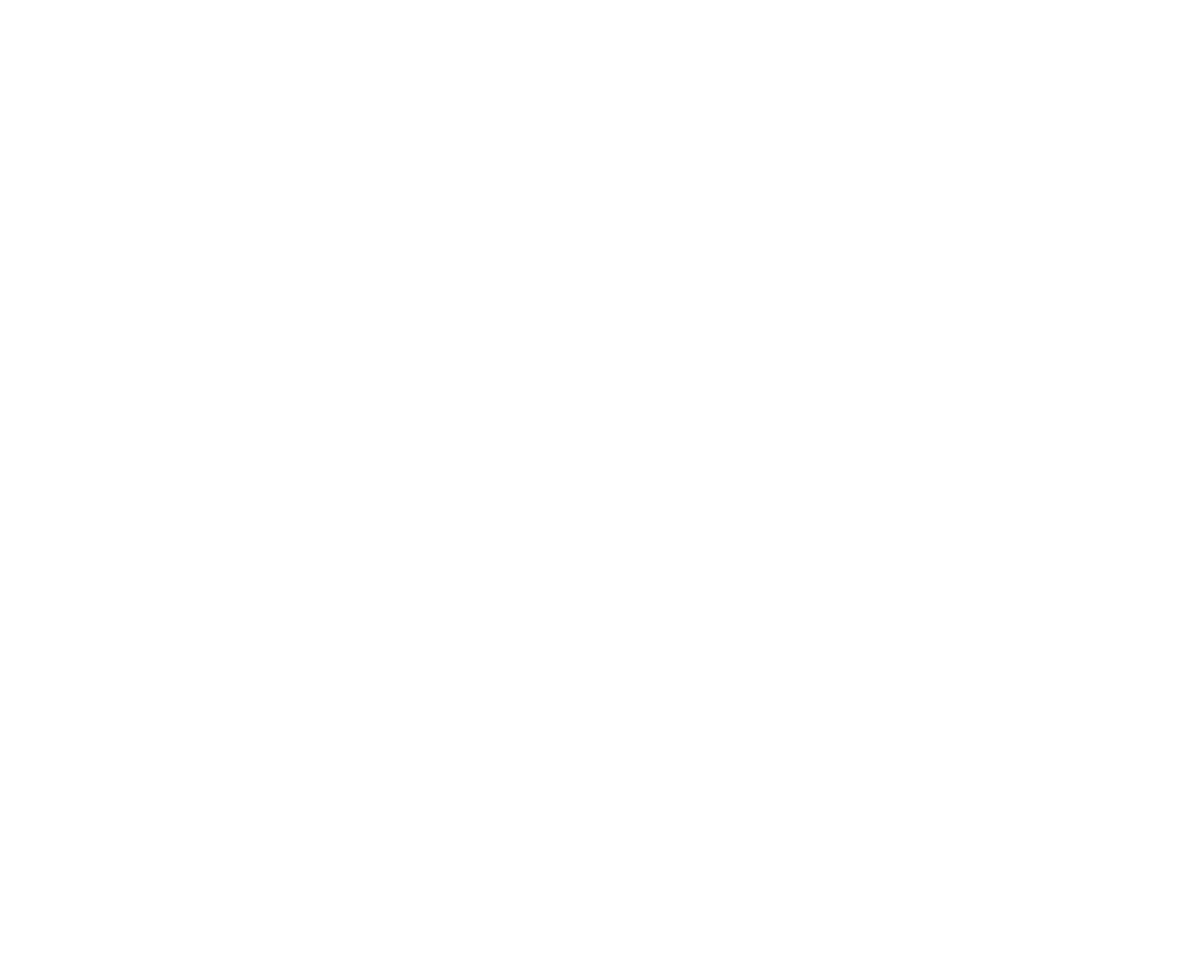
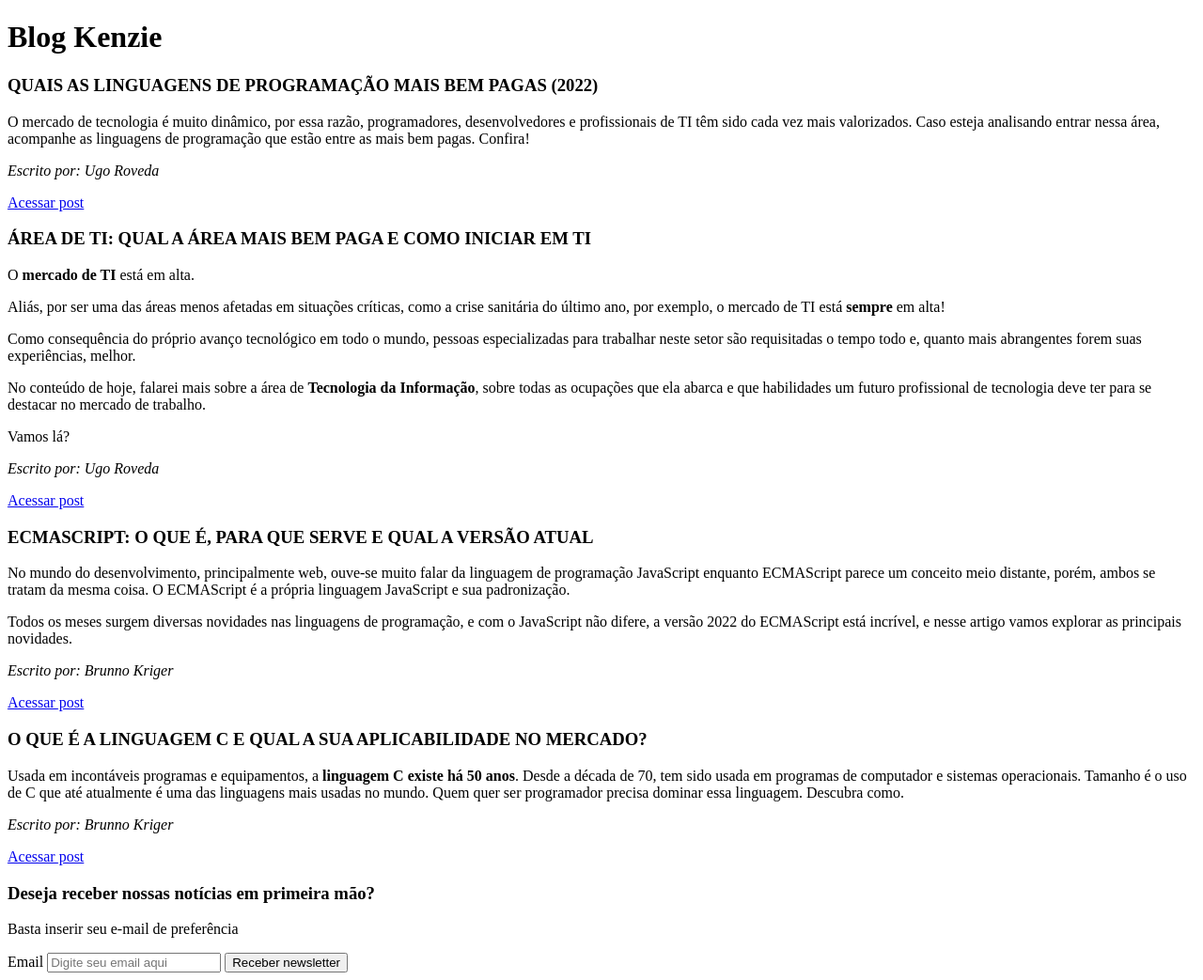
Before and after one commit to Kenzie-Academy-Brasil-Developers/m1_sprint1_entrega_blog_michelmnds, a plain HTML site: page index.html in a window 1280 px wide. Shown: the whole page at 94% size. Before the commit the page ends 800 px from the top, so only its background shows below. Drawn offline with Linux system fonts and the light colour scheme.

Commit message:
versão final

```diff
--- a/index.html
+++ b/index.html
@@ -1,12 +1,80 @@
 <!DOCTYPE html>
-<html lang="en">
+<html lang="pt-BR">
     <head>
         <meta charset="UTF-8">
         <meta http-equiv="X-UA-Compatible" content="IE=edge">
         <meta name="viewport" content="width=device-width, initial-scale=1.0">
+        <link rel="icon" type="image" href="./img/favicon.jpeg">
         <title>Blog Kenzie Academy</title>
     </head>
+
     <body>
+        <!--Cabeçalho-->
+        <head>
+            <h1>Blog Kenzie</h1>
+        </head>
 
+        <!--Artigos-->
+        <section>
+            <!--Artigo 1-->
+                <article>
+                <h3>QUAIS AS LINGUAGENS DE PROGRAMAÇÃO MAIS BEM PAGAS (2022)</h3>
+
+                    <p>O mercado de tecnologia é muito dinâmico, por essa razão,  programadores, desenvolvedores e profissionais de TI têm sido cada vez mais valorizados. Caso esteja analisando entrar nessa área, acompanhe as linguagens de programação que estão entre as mais bem pagas. Confira!</p>
+
+                    <p><em>Escrito por: Ugo Roveda</em></p>
+
+                    <a href="https://kenzie.com.br/blog/linguagens-de-programacao-mais-bem-pagas/">Acessar post</a>
+                </article>
+
+            <!--Artigo 2-->
+                <article>
+                    <h3>ÁREA DE TI: QUAL A ÁREA MAIS BEM PAGA E COMO INICIAR EM TI</h3>
+                        <p>O <b>mercado de TI </b>está em alta.</p>
+                        <p>Aliás, por ser uma das áreas menos afetadas em situações críticas, como a crise sanitária do último ano, por exemplo, o mercado de TI está <b>sempre</b> em alta!</p>
+                        <p>Como consequência do próprio avanço tecnológico em todo o mundo, pessoas especializadas para trabalhar neste setor são requisitadas o tempo todo e, quanto mais abrangentes forem suas experiências, melhor.</p>
+                        <p>No conteúdo de hoje, falarei mais sobre a área de <b>Tecnologia da Informação</b>, sobre todas as ocupações que ela abarca e que habilidades um futuro profissional de tecnologia deve ter para se destacar no mercado de trabalho.</p>
+                        <p>Vamos lá?</p>
+
+                        <p><em>Escrito por: Ugo Roveda</em></p>
+
+                        <a href="https://kenzie.com.br/blog/area-de-ti/">Acessar post</a>
+                </article>
+
+            <!--Artigo 3-->
+                <article>
+                    <h3>ECMASCRIPT: O QUE É, PARA QUE SERVE E QUAL A VERSÃO ATUAL</h3>
+                        <p>No mundo do desenvolvimento, principalmente web, ouve-se muito falar da linguagem de programação JavaScript enquanto ECMAScript parece um conceito meio distante, porém, ambos se tratam da mesma coisa. O ECMAScript é a própria linguagem JavaScript e sua padronização.</p>
+                        <p>Todos os meses surgem diversas novidades nas linguagens de programação, e com o JavaScript não difere, a versão 2022 do ECMAScript está incrível, e nesse artigo vamos explorar as principais novidades.</p>
+
+                        <p><em>Escrito por: Brunno Kriger</em></p>
+
+                        <a href="https://kenzie.com.br/blog/ecmascript/">Acessar post</a>
+                </article>
+
+            <!--Artigo 4-->
+                <article>
+                    <h3>O QUE É A LINGUAGEM C E QUAL A SUA APLICABILIDADE NO MERCADO?</h3>
+                        <p>Usada em incontáveis programas e equipamentos, a <b>linguagem C existe há 50 anos</b>. Desde a década de 70, tem sido usada em programas de computador e sistemas operacionais. Tamanho é o uso de C que até atualmente é uma das linguagens mais usadas no mundo. Quem quer ser programador precisa dominar essa linguagem. Descubra como.</p>
+
+                        <p><em>Escrito por: Brunno Kriger</em></p>
+
+                        <a href="https://kenzie.com.br/blog/linguagem-c/">Acessar post</a>
+                </article>
+        </section>
+
+        <!--Formulário-->
+        <section>
+            <h3>Deseja receber nossas notícias em primeira mão?</h3>
+                <form>
+                    <p>Basta inserir seu e-mail de preferência</p>
+
+                    <label for="email">Email</label>
+
+                    <input type="text" name="email" id="email" placeholder="Digite seu email aqui" required="true">
+
+                    <button>Receber newsletter</button>
+                </form>
+        </section>
     </body>
 </html>
```
Lines whose indentation alone changed are shown as unchanged.
